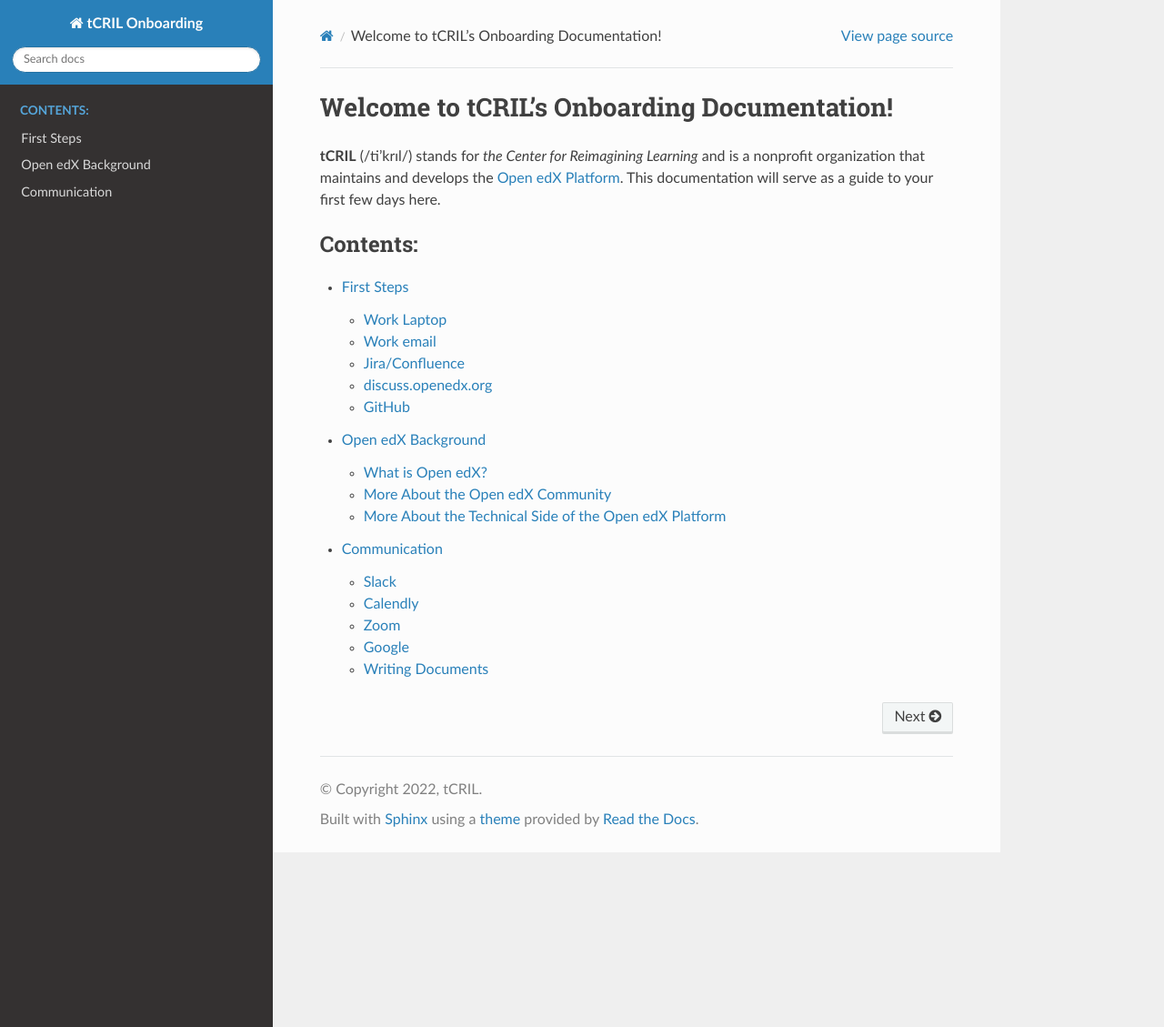
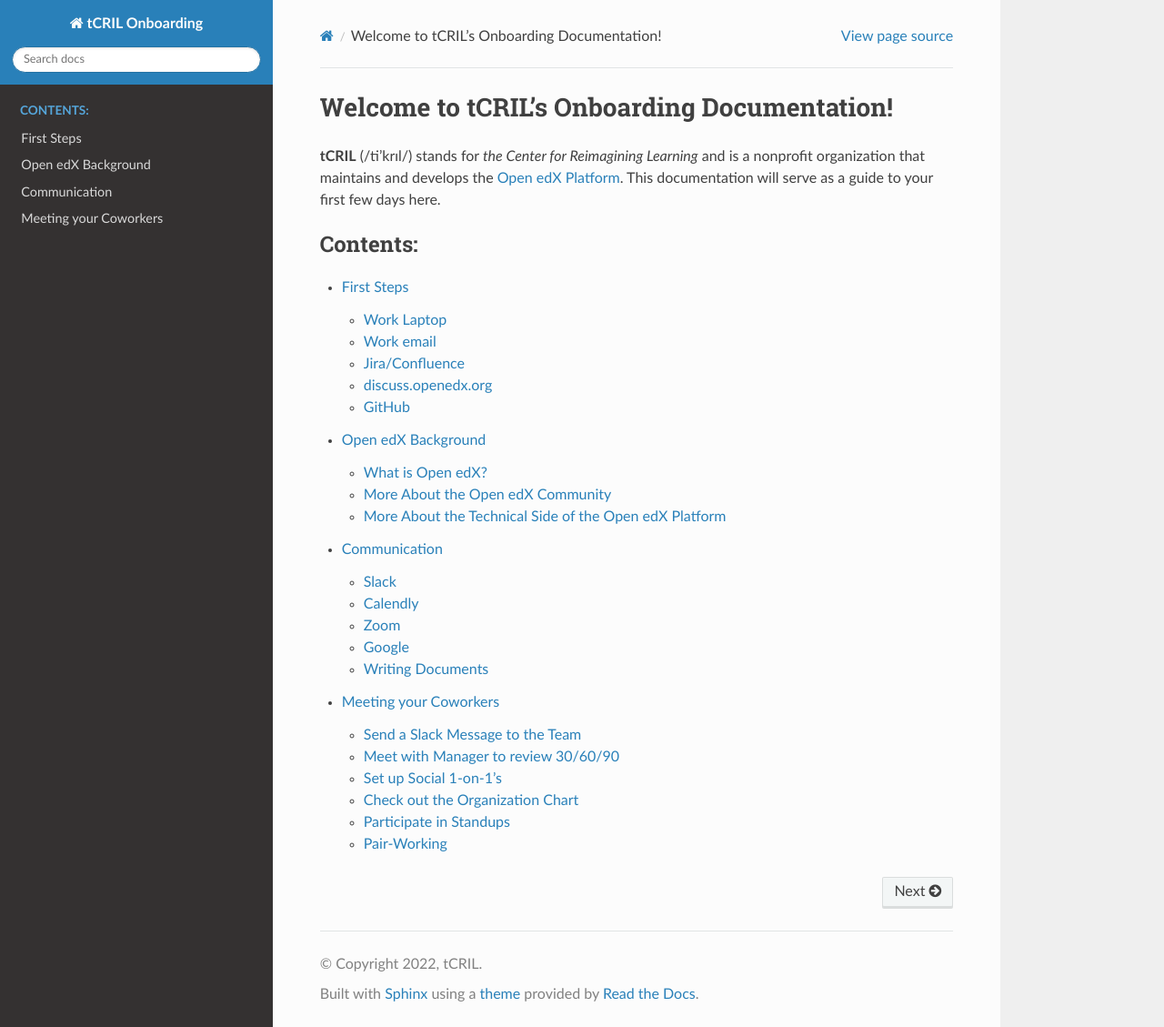
Before and after one commit to openedx/tcril-onboarding, a Sphinx documentation site: the page built from docs/source/index.rst, in a window 1280 px wide and 1129 px high. Shown: the whole window at 91% size. Built offline with Sphinx 7.4.7 and the Read the Docs theme 2.0.0, drawn with Linux system fonts in a browser that asks for light colours; some of the changed lines change nothing that is shown.

Commit message:
feat: Add coworkers content

```diff
--- /dev/null
+++ b/docs/source/coworkers.rst
@@ -0,0 +1,45 @@
+Meeting your Coworkers
+======================
+
+Send a Slack Message to the Team
+--------------------------------
+Introduce yourself to the team with a Slack Message to the tcril-team channel.
+Share the amount of personal information you are comfortable with.
+And feel free to ask an ice-breaker question at the end to engage your coworkers.
+
+Here's an example:
+
+ | Hello @channel!
+ | My name is Bob Smith, and I'm excited to join tCRIL.
+ | I am originally from New York, NY, USA and currently live in Cambridge, MA, USA.
+ | I've worked 5 years as a Software Engineer.
+ | My favorite type of food is Pizza.
+ | My favorite movie is Back to the Future.
+ | What's everyone's favorite animal?
+
+Meet with Manager to review 30/60/90
+------------------------------------
+Your first couple of days at tCRIL are very important to ensuring the type of success you deserve to achieve.
+Meeting with your manager to discuss a plan that will guide your first 30 days, 60 days, 90 days, and beyond will start you off on the right foot.
+
+Set up Social 1-on-1’s
+----------------------
+While the Open edX community is very large, tCRIL is a smaller group.
+Take some time out of your schedule to set up Social 1-on-1's to get to know your coworkers better.
+
+Check out the Organization Chart
+--------------------------------
+While tCRIL is a smaller organization, there may still be some confusion on who to ask questions to.
+Familiarize yourself with the Organization Chart and it will be easier to ask questions to the right person when the time comes.
+The Organization Chart can be found on `Paylocity <https://access.paylocity.com/>`_, from the header "HR" > "Org Chart".
+
+Participate in Standups
+-----------------------
+Every morning, the Engineering team gathers together in a short meeting called a Standup.
+Use this meeting to sync up with the rest of your team on progress being made on project tasks.
+Non-Engineering team members are welcome to drop in on standup meetings, otherwise check with your manager on team-specific meetings relevant to you.
+
+Pair-Working
+------------
+Joining a teammate on a task may help you familiarize yourself with the way to complete a task.
+Ask your teammates to join you in working on a task, and work together to make progress.
--- a/docs/source/index.rst
+++ b/docs/source/index.rst
@@ -15,5 +15,6 @@
    first-steps
    open-edx-background
    communication
+   coworkers
    :maxdepth: 2
    :caption: Contents:
```
